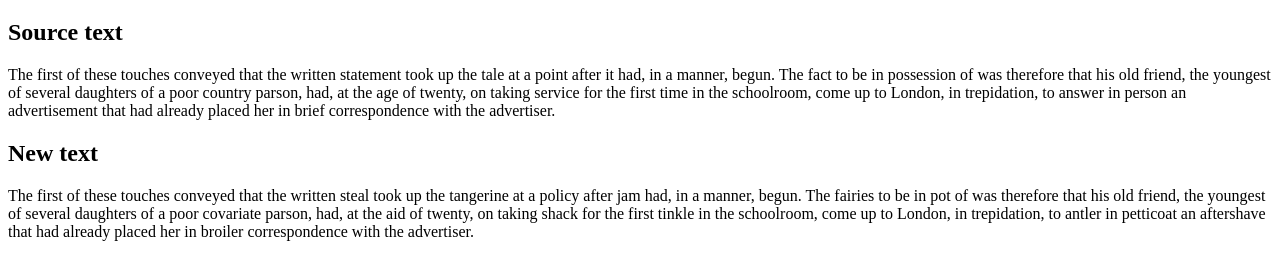
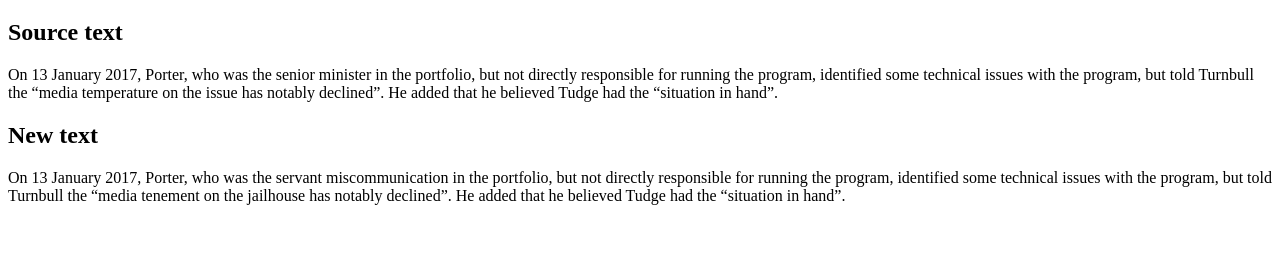
Before and after one commit to blidau/n-plus-7-2023, a plain HTML site: page index.html in a window 1280 px wide. Shown: the part 61-340 px from the top of the page. Drawn offline with Linux system fonts and the light colour scheme.

Commit message:
🍯🤘 Updated source text

```diff
--- a/index.html
+++ b/index.html
@@ -20,7 +20,7 @@
     <!-- script -->
     <script>
       let nouns;
-      const sourceText = `The first of these touches conveyed that the written statement took up the tale at a point after it had, in a manner, begun. The fact to be in possession of was therefore that his old friend, the youngest of several daughters of a poor country parson, had, at the age of twenty, on taking service for the first time in the schoolroom, come up to London, in trepidation, to answer in person an advertisement that had already placed her in brief correspondence with the advertiser.`;
+      const sourceText = `On 13 January 2017, Porter, who was the senior minister in the portfolio, but not directly responsible for running the program, identified some technical issues with the program, but told Turnbull the “media temperature on the issue has notably declined”. He added that he believed Tudge had the “situation in hand”.`;
       const wordOffset = 7;
       function generateNewText(text) {
         let splitText = text.split(" ");
```
